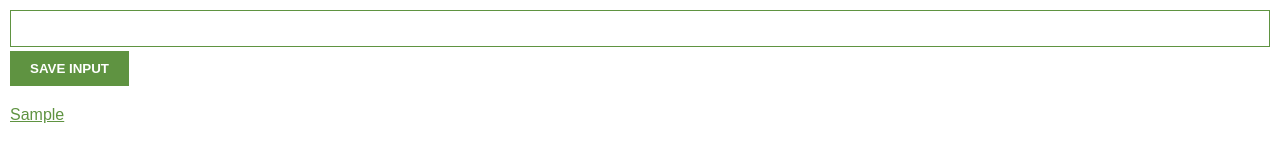
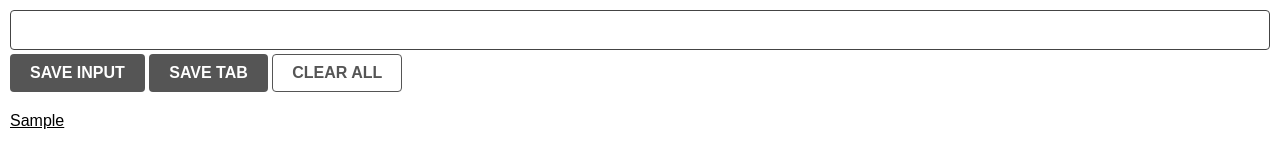
Before and after one commit to KevinMolid/leadTracker, a browser extension: page index.html in a window 1280 px wide. Both pictures are taken after typing "Sample" into the empty fields and a click on the button "SAVE INPUT". Drawn offline with Linux system fonts and the light colour scheme.

Commit message:
Added tabs button

```diff
--- a/index.html
+++ b/index.html
@@ -10,6 +10,8 @@
   <body>
     <input type="text" id="input-el">
     <button id="input-btn">SAVE INPUT</button>
+    <button id="tab-btn">SAVE TAB</button>
+    <button id="clear-btn">CLEAR ALL</button>
     <ul id="ul-el"></ul>
     <script src="index.js"></script>
   </body>
--- a/index.js
+++ b/index.js
@@ -1,26 +1,51 @@
 // Set variables
 let myLeads = []
+let oldLeads = []
 const ulEl = document.getElementById("ul-el")
 const inputEl = document.getElementById("input-el")
 const inputBtn = document.getElementById("input-btn")
+const tabBtn = document.getElementById("tab-btn")
+const clearBtn = document.getElementById("clear-btn")
+
+// Get leads from local storage
+if (localStorage.getItem("myLeads")) {
+  myLeads = JSON.parse(localStorage.getItem("myLeads"))
+  render(myLeads)
+}
 
 // Add event listeners
 inputBtn.addEventListener("click", function() {
-  myLeads.push(inputEl.value)
+  myLeads.unshift(inputEl.value)
   inputEl.value = ""
-  renderLeads()
+  localStorage.setItem("myLeads", JSON.stringify(myLeads))
+  render(myLeads)
+})
+
+tabBtn.addEventListener("click", function() {
+  chrome.tabs.query({active: true, currentWindow: true}, function(tabs) {
+    myLeads.unshift(tabs[0].url)
+    localStorage.setItem("myLeads", JSON.stringify(myLeads))
+    inputEl.value = ""
+    render(myLeads)
+  })
+})
+
+clearBtn.addEventListener("dblclick", function() {
+  myLeads = []
+  inputEl.value = ""
+  localStorage.clear()
+  render(myLeads)
 })
 
 
 // Render leads
-function renderLeads() {
+function render(leads) {
   let listItems = ""
-  for (let i = 0; i < myLeads.length; i++) {
-    // listItems += '<li><a href="http://' + myLeads[i] + '" target="_blank">' + myLeads[i] + '</a></li>'
+  for (let i = 0; i < leads.length; i++) {
     listItems += `
       <li>
-        <a href="http://${myLeads[i]}" target="_blank">
-          ${myLeads[i]}
+        <a target='_blank' href='https://${leads[i]}'>
+          ${leads[i]}
         </a>
       </li>
       `
--- a/styles.css
+++ b/styles.css
@@ -1,4 +1,5 @@
 body {
+  background-color: #fff;
   margin: 0;
   padding: 10px;
   font-family: Arial, Helvetica, sans-serif;
@@ -6,19 +7,49 @@ body {
 }
 
 input {
+  font-size: 16px;
   width: 100%;
-  padding: 10px;
+  padding: 10px 20px;
   box-sizing: border-box;
-  border: 1px solid #5f9341;
+  border: 1px solid #444;
+  border-radius: 4px;
   margin-bottom: 4px;
 }
 
 button {
+  font-weight: bold;
+  font-size: 16px;
+  border-radius: 4px;
+}
+
+#input-btn, #tab-btn {
   color: white;
-  font-weight: bold;
-  background-color: #5f9341;
+  background-color: #555;
   border: none;
   padding: 10px 20px;
+}
+
+#clear-btn {
+  color: #555;
+  background-color: #fff;
+  border: 1px solid #555;
+  padding: 9px 19px;
+}
+
+#input-btn:hover, #tab-btn:hover {
+  background-color: #33a157;
+}
+
+#clear-btn:hover {
+  color: white;
+  background-color: #d65252;
+  border: none;
+  padding: 10px 20px;
+}
+
+#clear-btn:active, #input-btn:active, #tab-btn:active {
+  border: 2px solid white;
+  padding: 8px 18px;
 }
 
 ul {
@@ -32,5 +63,6 @@ li {
 }
 
 li a {
-  color: #5f9341;
+  font-size: 16px;
+  color: #000000;
 }
```
Also changed, not shown: manifest.json.
